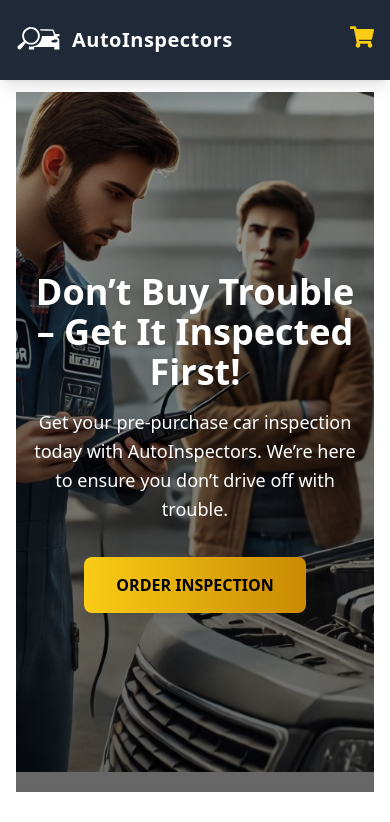
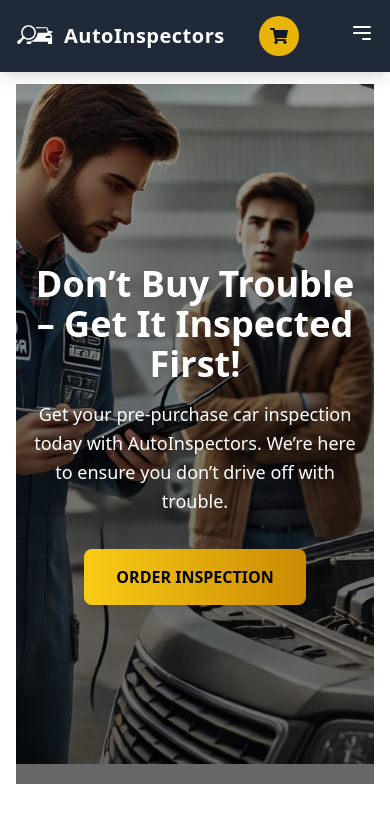
Before and after one commit to hamzam2mhs/AutoInspectors, a React (Vite) app in the folder frontend/: page / in a window 390 px wide. Shown: the top 822 px of the page. Built offline with nearby package versions, Linux system fonts and the light colour scheme.

Commit message:
Navbar fixed for mobile devices.

```diff
--- a/frontend/src/components/Navbar/navbar.jsx
+++ b/frontend/src/components/Navbar/navbar.jsx
@@ -1,28 +1,20 @@
 import React, { useState } from "react";
 import { Link, useNavigate } from "react-router-dom";
 import carInspection from "../../assets/HomeImages/inspectionpicture.svg";
-import { FaShoppingCart } from "react-icons/fa"; // Import the cart icon
-import Cart from "../Cart/Cart"; // Import Cart component
-import { useCart } from "../../contexts/CartContext"; // Import Cart context
+import { FaShoppingCart } from "react-icons/fa"; // Import cart icon
+import Cart from "../Cart/Cart"; // Cart Component
+import { useCart } from "../../contexts/CartContext"; // Cart Context
 
 const Navbar = () => {
-  const [isOpen, setIsOpen] = useState(false); // State to toggle mobile menu
-  const [isCartOpen, setIsCartOpen] = useState(false); // State to toggle cart visibility
+  const [isOpen, setIsOpen] = useState(false); // Mobile menu toggle
+  const [isCartOpen, setIsCartOpen] = useState(false); // Cart visibility toggle
   const { cartItems } = useCart(); // Access cart items from context
   const navigate = useNavigate();
 
-  const toggleMenu = () => {
-    setIsOpen(!isOpen); // Toggle mobile menu
-  };
+  const toggleMenu = () => setIsOpen(!isOpen); // Toggle mobile menu
+  const toggleCart = () => setIsCartOpen((prev) => !prev); // Toggle cart visibility
 
-  const toggleCart = () => {
-    setIsCartOpen((prev) => !prev); // Toggle cart visibility
-  };
-
-  const handleMenuClick = () => {
-    setIsOpen(false); // Close mobile menu when a link is clicked
-  };
-
+  const handleMenuClick = () => setIsOpen(false); // Close mobile menu
   const handleAdminClick = () => {
     handleMenuClick();
     navigate("/admin", { state: { resetAuth: true } }); // Navigate to admin page
@@ -33,15 +25,11 @@ const Navbar = () => {
         <div className="container mx-auto flex justify-between items-center">
           {/* Logo with Image */}
           <div className="flex items-center space-x-2">
-            <img
-                src={carInspection}
-                alt="Car Inspection Logo"
-                className="h-12 w-15"
-            />
+            <img src={carInspection} alt="Car Inspection Logo" className="h-10 w-auto" />
             <Link
                 to="/"
                 onClick={handleMenuClick}
-                className="text-white text-xl font-bold tracking-wide hover:text-gray-400 transition duration-300"
+                className="text-white text-xl font-bold tracking-wide hover:text-yellow-500 transition duration-300"
             >
               AutoInspectors
             </Link>
@@ -49,7 +37,7 @@ const Navbar = () => {
 
           {/* Navigation Links */}
           <ul
-              className={`lg:flex lg:space-x-6 w-full lg:w-auto lg:items-center lg:justify-between lg:bg-transparent bg-gray-700 lg:static absolute left-0 lg:left-auto lg:top-auto top-16 py-4 lg:py-0 px-6 lg:px-0 overflow-hidden transition-all duration-500 ease-in-out ${
+              className={`lg:flex lg:space-x-6 w-full lg:w-auto lg:items-center lg:bg-transparent bg-gray-800 lg:static absolute left-0 lg:left-auto lg:top-auto top-16 py-4 lg:py-0 px-6 lg:px-0 overflow-hidden transition-all duration-500 ease-in-out ${
                   isOpen
                       ? "max-h-screen opacity-100"
                       : "max-h-0 opacity-0 lg:max-h-full lg:opacity-100"
@@ -58,7 +46,7 @@ const Navbar = () => {
             <li className="mb-4 lg:mb-0">
               <Link
                   to="/"
-                  className="text-white hover:text-gray-300 transition duration-300 transform hover:scale-105"
+                  className="text-white hover:text-yellow-500 transition duration-300"
                   onClick={handleMenuClick}
               >
                 Home
@@ -67,7 +55,7 @@ const Navbar = () => {
             <li className="mb-4 lg:mb-0">
               <Link
                   to="/inspection"
-                  className="text-white hover:text-gray-300 transition duration-300 transform hover:scale-105"
+                  className="text-white hover:text-yellow-500 transition duration-300"
                   onClick={handleMenuClick}
               >
                 Inspection Order
@@ -76,7 +64,7 @@ const Navbar = () => {
             <li className="mb-4 lg:mb-0">
               <Link
                   to="/blog"
-                  className="text-white hover:text-gray-300 transition duration-300 transform hover:scale-105"
+                  className="text-white hover:text-yellow-500 transition duration-300"
                   onClick={handleMenuClick}
               >
                 Blog
@@ -85,7 +73,7 @@ const Navbar = () => {
             <li className="mb-4 lg:mb-0">
               <Link
                   to="/contact"
-                  className="text-white hover:text-gray-300 transition duration-300 transform hover:scale-105"
+                  className="text-white hover:text-yellow-500 transition duration-300"
                   onClick={handleMenuClick}
               >
                 Contact Us
@@ -93,7 +81,7 @@ const Navbar = () => {
             </li>
             <li className="mb-4 lg:mb-0">
               <button
-                  className="text-white hover:text-gray-300 transition duration-300 transform hover:scale-105"
+                  className="text-white hover:text-yellow-500 transition duration-300"
                   onClick={handleAdminClick}
               >
                 Admin
@@ -102,23 +90,43 @@ const Navbar = () => {
           </ul>
 
           {/* Cart Icon */}
-          <div className="relative">
+          <div className="relative flex items-center">
             <button
                 onClick={toggleCart}
-                className="text-yellow-400 hover:text-yellow-500 transition duration-300 relative"
+                className="relative flex items-center justify-center w-10 h-10 bg-yellow-500 rounded-full text-gray-900 hover:bg-yellow-600 transition duration-300 focus:outline-none"
             >
-              <FaShoppingCart size={24} />
+              <FaShoppingCart size={18} />
               {cartItems.length > 0 && (
-                  <span className="absolute -top-2 -right-2 bg-red-600 text-white text-xs rounded-full w-5 h-5 flex items-center justify-center">
+                  <span className="absolute -top-1 -right-1 bg-red-600 text-white text-xs rounded-full w-5 h-5 flex items-center justify-center">
                 {cartItems.length}
               </span>
               )}
             </button>
+          </div>
 
-            {/* Cart Dropdown */}
-            <Cart isCartOpen={isCartOpen} onClose={toggleCart} />
+          {/* Mobile Menu Icon */}
+          <div className="lg:hidden ml-4">
+            <button onClick={toggleMenu} className="text-white hover:text-gray-400 focus:outline-none">
+              <svg
+                  className="h-6 w-6"
+                  xmlns="http://www.w3.org/2000/svg"
+                  fill="none"
+                  viewBox="0 0 24 24"
+                  stroke="currentColor"
+              >
+                <path
+                    strokeLinecap="round"
+                    strokeLinejoin="round"
+                    strokeWidth="2"
+                    d="M4 6h16M4 12h16m-7 6h7"
+                />
+              </svg>
+            </button>
           </div>
         </div>
+
+        {/* Cart Dropdown */}
+        <Cart isCartOpen={isCartOpen} onClose={toggleCart} />
       </nav>
   );
 };
```
